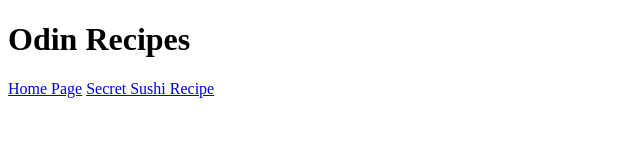
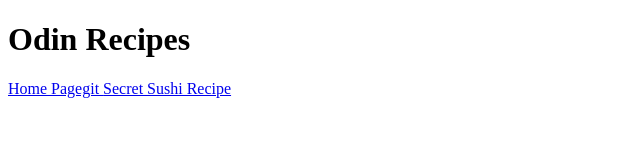
Before and after one commit to AddParmesan/odin-recipes3, a plain HTML site: page index.html in a window 1280 px wide. Shown: the full height of the page, 0-640 px from the left. Drawn offline with Linux system fonts and the light colour scheme.

Commit message:
First iteration of the index.

```diff
--- a/index.html
+++ b/index.html
@@ -7,7 +7,7 @@
 </head>
 <body>
     <h1>Odin Recipes</h1>
-    <a href="../index.html">Home Page</a>
+    <a href="../index.html">Home Pagegit </a>
     <a href="recipes/sushi.html">Secret Sushi Recipe</a>
 
 </body>
```
